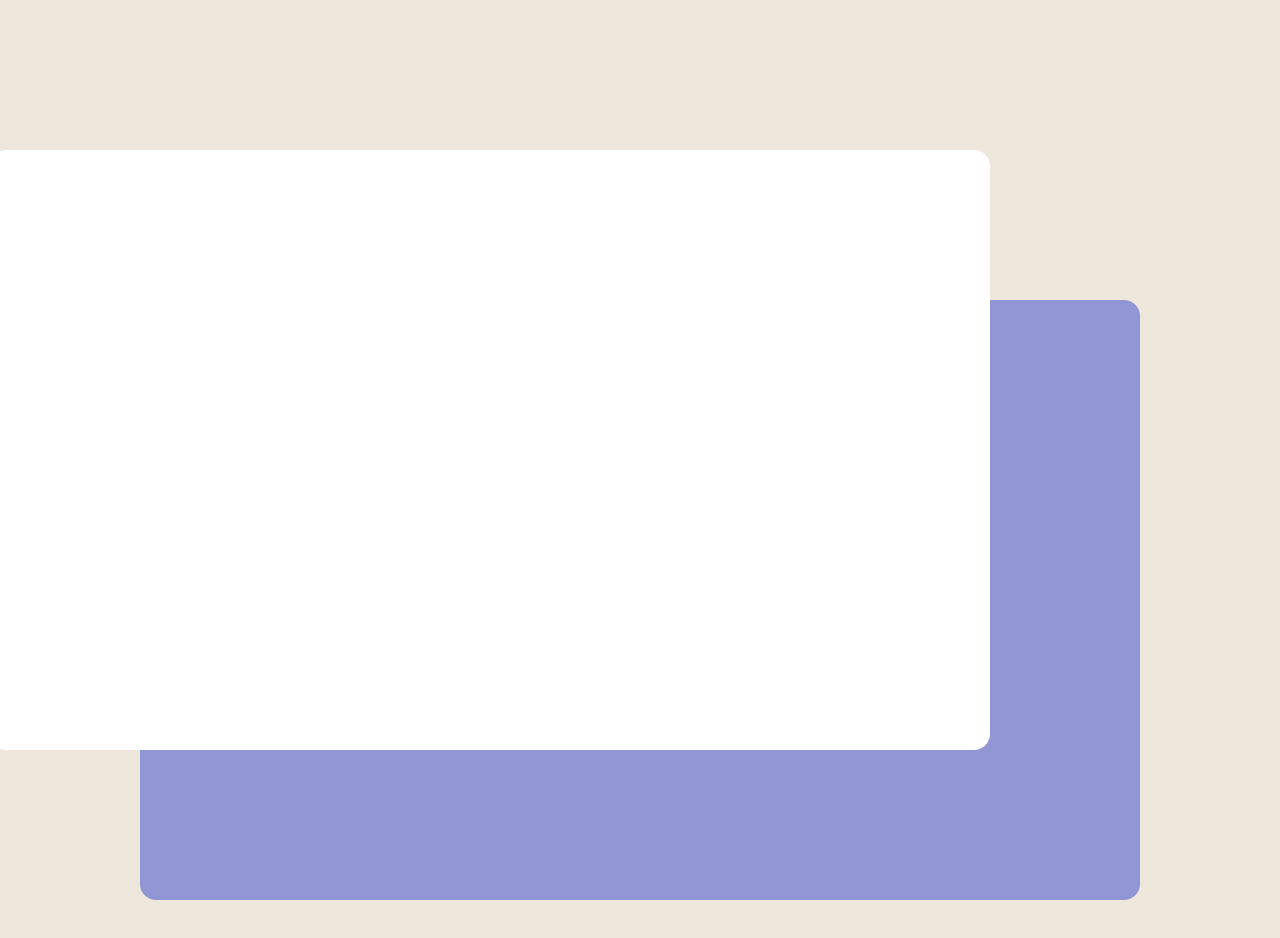
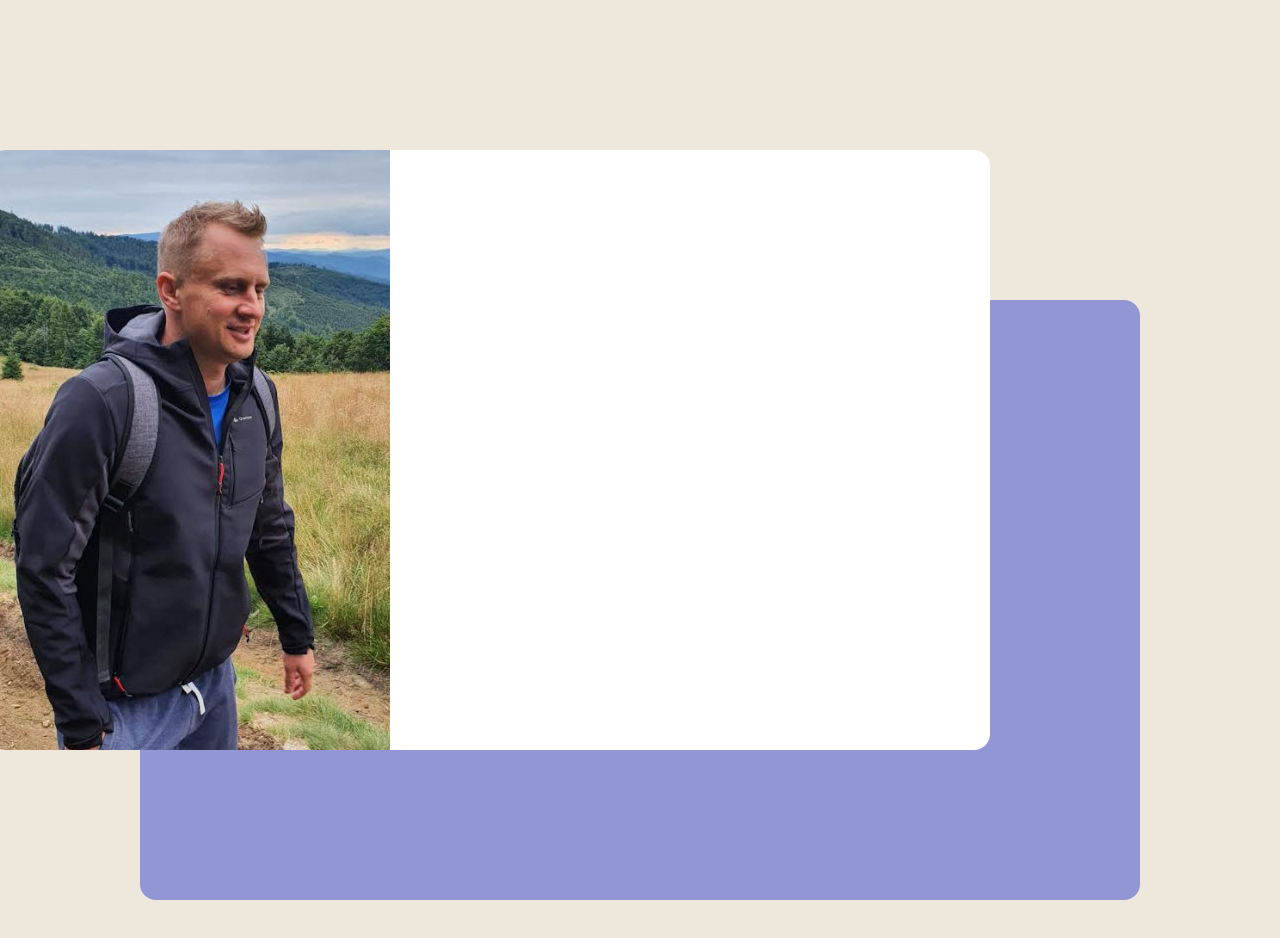
Before and after one commit to AdamWanczyk/BusinessCard, a plain HTML site: page index.html in a window 1280 px wide. Shown: the top 938 px of the page. Drawn offline with Linux system fonts and the light colour scheme.

Commit message:
I split the component into 2 columns and set foto.

```diff
--- a/index.html
+++ b/index.html
@@ -16,7 +16,10 @@
          <article>
             <section>
                 <div class="ai"></div>
-                <div class="about-me"></div>
+                <div class="about-me">
+                    <div class="img"></div>
+                    <div class="about-me-card"></div>
+                </div>
         </section>
 
 
--- a/main.css
+++ b/main.css
@@ -18,7 +18,6 @@ body {
     margin-right: auto;
     margin-top: 300px;
     border-radius: 16px;
-
 }
 
 .about-me {
@@ -31,4 +30,20 @@ body {
     right: 150px;
     top: -750px;
     border-radius: 16px;
+    display: flex;
 }
+
+    .img{
+        width: 40%;
+        height: 100%;
+        border-bottom-left-radius: 16px;
+        border-top-left-radius: 16px;
+        background: url(foto1.jpg);
+    }
+
+    .about-me-card{
+        width: 60%;
+        height: 100%;
+        border-bottom-right-radius: 16px;
+        border-top-right-radius: 16px;
+    }
```
Also changed, not shown: foto1.jpg (added).
